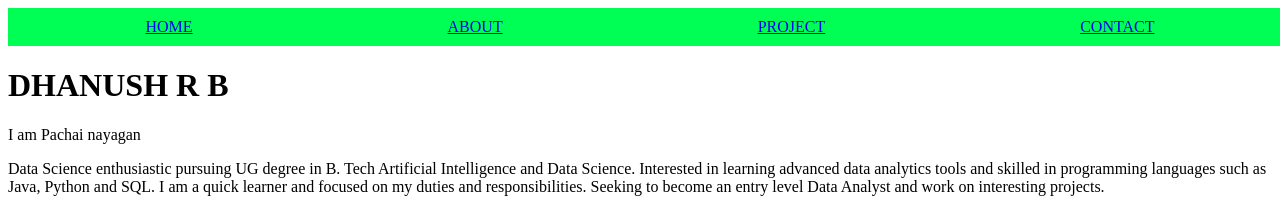
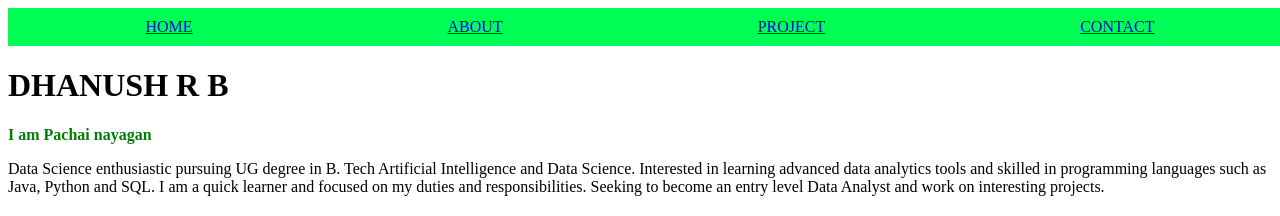
Before and after one commit to DhanushRB/DHANUSH-R-B-PORTFOLIO, a plain HTML site: page about.html in a window 1280 px wide. Shown: the top 216 px of the page. Drawn offline with Linux system fonts and the light colour scheme.

Commit message:
Update about.html

```diff
--- a/about.html
+++ b/about.html
@@ -16,7 +16,7 @@
             <a href="contact.html">CONTACT</a>
         </nav>
         <h1>DHANUSH R B</h1>
-        <p>I am Pachai nayagan </p>
+        <p style="color:green"><b>I am Pachai nayagan</b> </p>
         <p>
             Data Science enthusiastic pursuing
             UG degree in B. Tech Artificial
```
